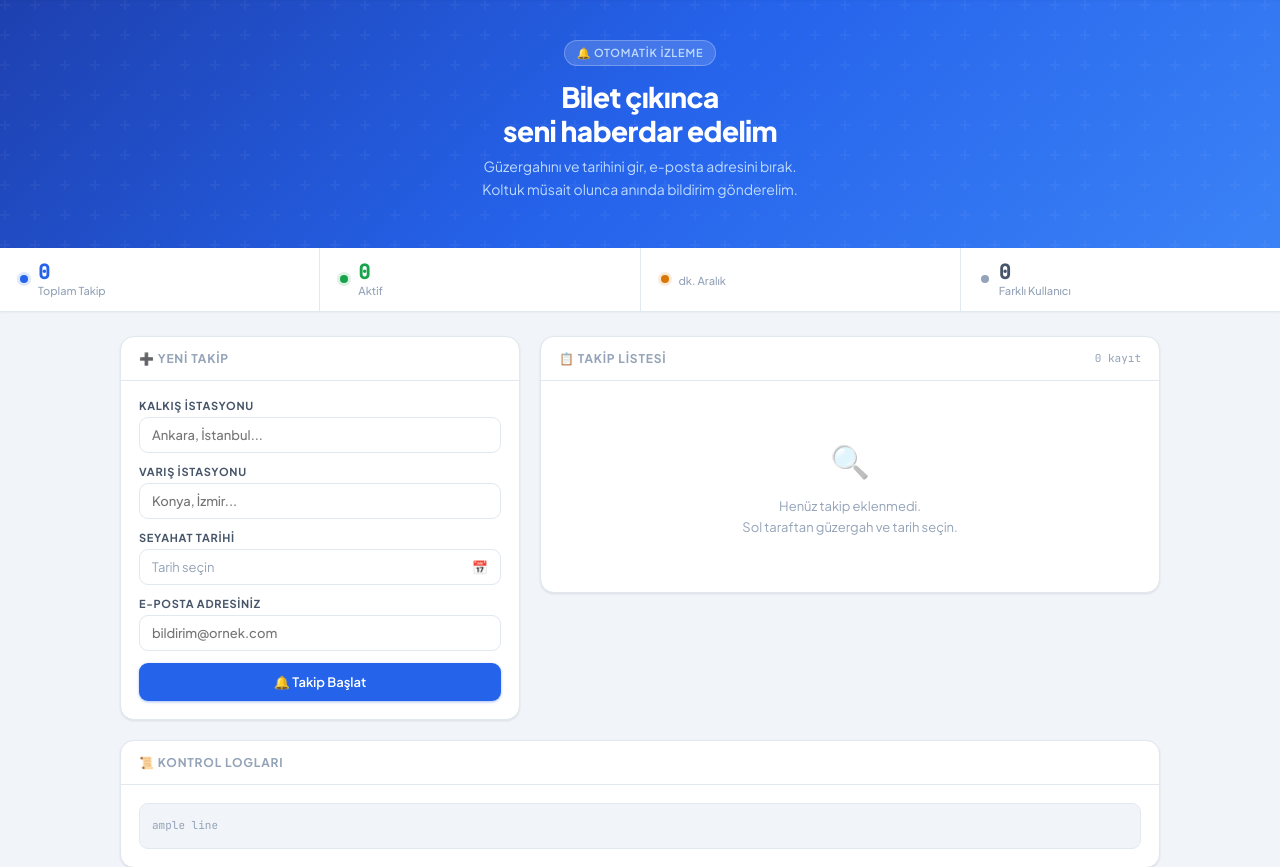
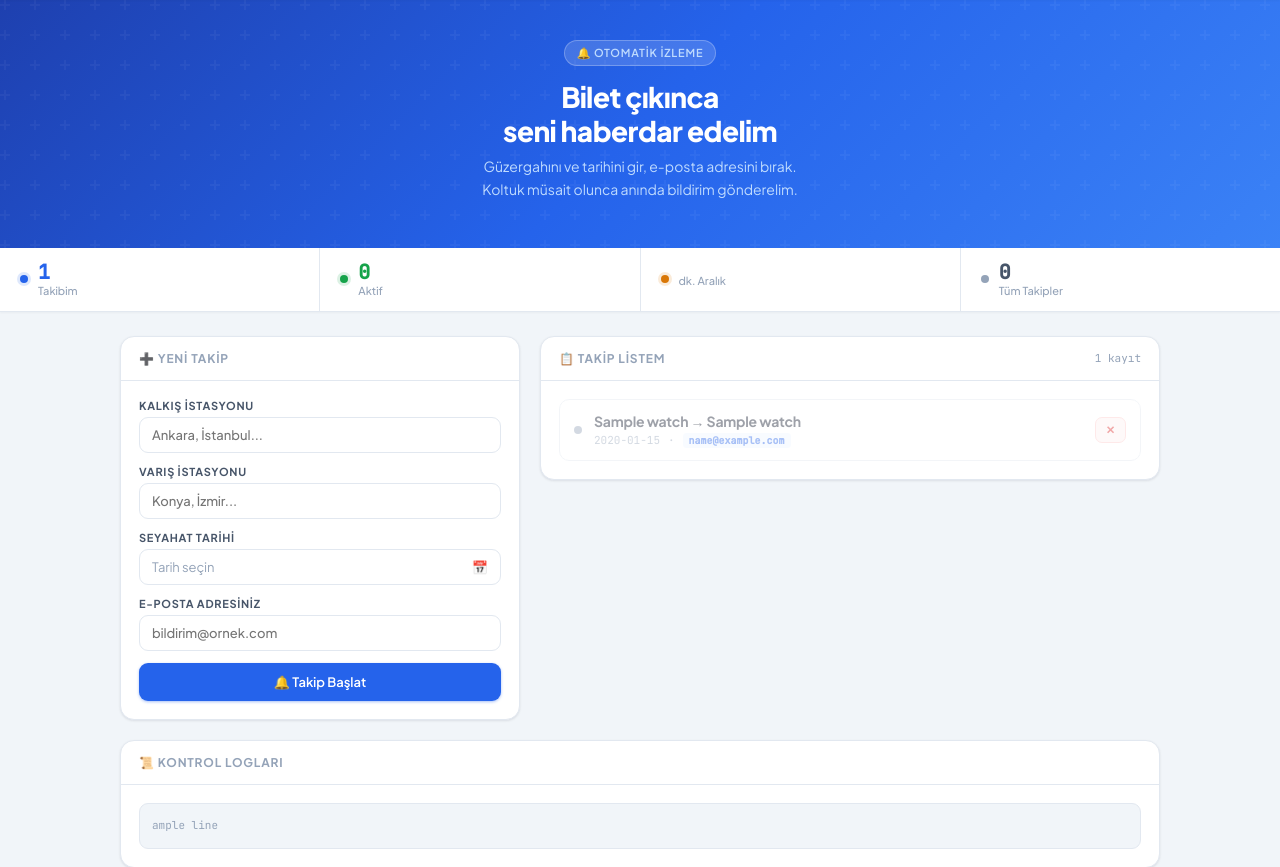
Before and after one commit to tcl-iffalcon/ebilet, a Flask app: template templates/index.html in a window 1280 px wide. Shown: the part 58-925 px from the top of the page. Run offline with Flask 3, Linux system fonts and the light colour scheme; the template is opened without the code that fills it: most values are stand-ins (such as "Sample title", 1, 10 or a date in 2020).

Commit message:
Add files via upload

```diff
--- a/templates/index.html
+++ b/templates/index.html
@@ -204,7 +204,7 @@
     background: var(--surface);
     border: 1px solid var(--border);
     border-radius: 14px;
-    overflow: hidden;
+    overflow: visible;
     box-shadow: var(--shadow-sm);
   }
 
@@ -600,12 +600,12 @@
 
 <!-- Stats -->
 <div class="stats-strip">
-  {% set active_count = config.watches | selectattr('active') | list | length %}
+  {% set active_count = user_watches | selectattr('active') | list | length %}
   <div class="stat-item">
     <div class="stat-dot" style="background:var(--blue);box-shadow:0 0 0 3px rgba(37,99,235,0.15);"></div>
     <div>
-      <div class="stat-num" style="color:var(--blue);">{{ config.watches | length }}</div>
-      <div class="stat-lbl">Toplam Takip</div>
+      <div class="stat-num" style="color:var(--blue);">{{ user_watches | length }}</div>
+      <div class="stat-lbl">Takibim</div>
     </div>
   </div>
   <div class="stat-item">
@@ -625,8 +625,8 @@
   <div class="stat-item">
     <div class="stat-dot" style="background:var(--text-3);"></div>
     <div>
-      <div class="stat-num" style="color:var(--text-2);">{{ config.watches | map(attribute='user_email') | unique | list | length }}</div>
-      <div class="stat-lbl">Farklı Kullanıcı</div>
+      <div class="stat-num" style="color:var(--text-2);">{{ config.watches | length }}</div>
+      <div class="stat-lbl">Tüm Takipler</div>
     </div>
   </div>
 </div>
@@ -669,7 +669,7 @@
           <div class="fg">
             <label>Seyahat Tarihi</label>
             <div class="dp-wrap" id="dpWrap">
-              <div class="dp-trigger" id="dpTrigger" onclick="toggleCal()">
+              <div class="dp-trigger" id="dpTrigger">
                 <span id="dpText" class="placeholder">Tarih seçin</span>
                 <span class="cal-ico">📅</span>
               </div>
@@ -695,12 +695,12 @@
   <!-- Watch List -->
   <div class="card">
     <div class="card-head">
-      <span class="card-title">📋 Takip Listesi</span>
-      <span style="font-size:11px;color:var(--text-3);font-family:'JetBrains Mono',monospace;">{{ config.watches | length }} kayıt</span>
+      <span class="card-title">📋 Takip Listem</span>
+      <span style="font-size:11px;color:var(--text-3);font-family:'JetBrains Mono',monospace;">{{ user_watches | length }} kayıt</span>
     </div>
     <div class="card-body">
-      {% if config.watches %}
-        {% for watch in config.watches %}
+      {% if user_watches %}
+        {% for watch in user_watches %}
         <div class="watch-item {% if not watch.get('active', True) %}inactive{% endif %}">
           <div class="w-dot {% if watch.get('active', True) %}active{% else %}inactive{% endif %}"></div>
           <div class="w-info">
@@ -716,18 +716,18 @@
             <a href="/toggle_watch/{{ watch.id }}" class="btn btn-ghost btn-sm" title="Duraklat/Devam">
               {% if watch.get('active', True) %}⏸{% else %}▶{% endif %}
             </a>
-            <a href="/delete_watch/{{ watch.id }}"
+            {% endif %}
+            <a href="/iptal/{{ watch.cancel_token }}"
                class="btn btn-danger btn-sm"
-               onclick="return confirm('Bu takibi silmek istediğinize emin misiniz?')"
-               title="Sil">🗑</a>
-            {% endif %}
+               onclick="return confirm('Bu takibi iptal etmek istediğinize emin misiniz?')"
+               title="İptal Et">✕</a>
           </div>
         </div>
         {% endfor %}
       {% else %}
         <div class="empty">
           <div class="empty-ico">🔍</div>
-          Henüz takip eklenmedi.<br>Sol taraftan güzergah ve tarih seçin.
+          Henüz takip eklemediniz.<br>Sol taraftan güzergah ve tarih seçin.
         </div>
       {% endif %}
     </div>
@@ -802,26 +802,20 @@ function renderCal() {
     if (past) cls += ' disabled';
     if (isToday) cls += ' today';
     if (sel === ds) cls += ' selected';
-    days += `<div class="${cls}"${past ? '' : ` onclick="pickDate('${ds}')"`}>${d}</div>`;
+    days += `<div class="${cls}" data-date="${past ? '' : ds}">${d}</div>`;
   }
 
-  document.getElementById('dpPopup').innerHTML = `
+  const popup = document.getElementById('dpPopup');
+  popup.innerHTML = `
     <div class="cal-nav">
-      <button class="cal-nav-btn" onclick="moveCal(-1)" type="button">‹</button>
+      <button class="cal-nav-btn" data-move="-1" type="button">‹</button>
       <span class="cal-month">${TR_MONTHS[m]} ${y}</span>
-      <button class="cal-nav-btn" onclick="moveCal(1)" type="button">›</button>
+      <button class="cal-nav-btn" data-move="1" type="button">›</button>
     </div>
     <div class="cal-grid">
       ${TR_DAYS.map(d=>`<div class="cal-wd">${d}</div>`).join('')}
       ${days}
     </div>`;
-}
-
-function moveCal(dir) {
-  cal.m += dir;
-  if (cal.m > 11) { cal.m = 0; cal.y++; }
-  if (cal.m < 0)  { cal.m = 11; cal.y--; }
-  renderCal();
 }
 
 function pickDate(ds) {
@@ -835,6 +829,29 @@ function pickDate(ds) {
   document.getElementById('dpTrigger').classList.add('has-value');
   document.getElementById('dpPopup').classList.remove('open');
 }
+
+// Event delegation for calendar - prevents popup closing issues
+document.getElementById('dpPopup').addEventListener('click', e => {
+  e.stopPropagation();
+  const moveBtn = e.target.closest('[data-move]');
+  if (moveBtn) {
+    const dir = parseInt(moveBtn.dataset.move);
+    cal.m += dir;
+    if (cal.m > 11) { cal.m = 0; cal.y++; }
+    if (cal.m < 0)  { cal.m = 11; cal.y--; }
+    renderCal();
+    return;
+  }
+  const day = e.target.closest('.cal-day');
+  if (day && day.dataset.date) {
+    pickDate(day.dataset.date);
+  }
+});
+
+document.getElementById('dpTrigger').addEventListener('click', e => {
+  e.stopPropagation();
+  toggleCal();
+});
 
 document.addEventListener('click', e => {
   const wrap = document.getElementById('dpWrap');
```
